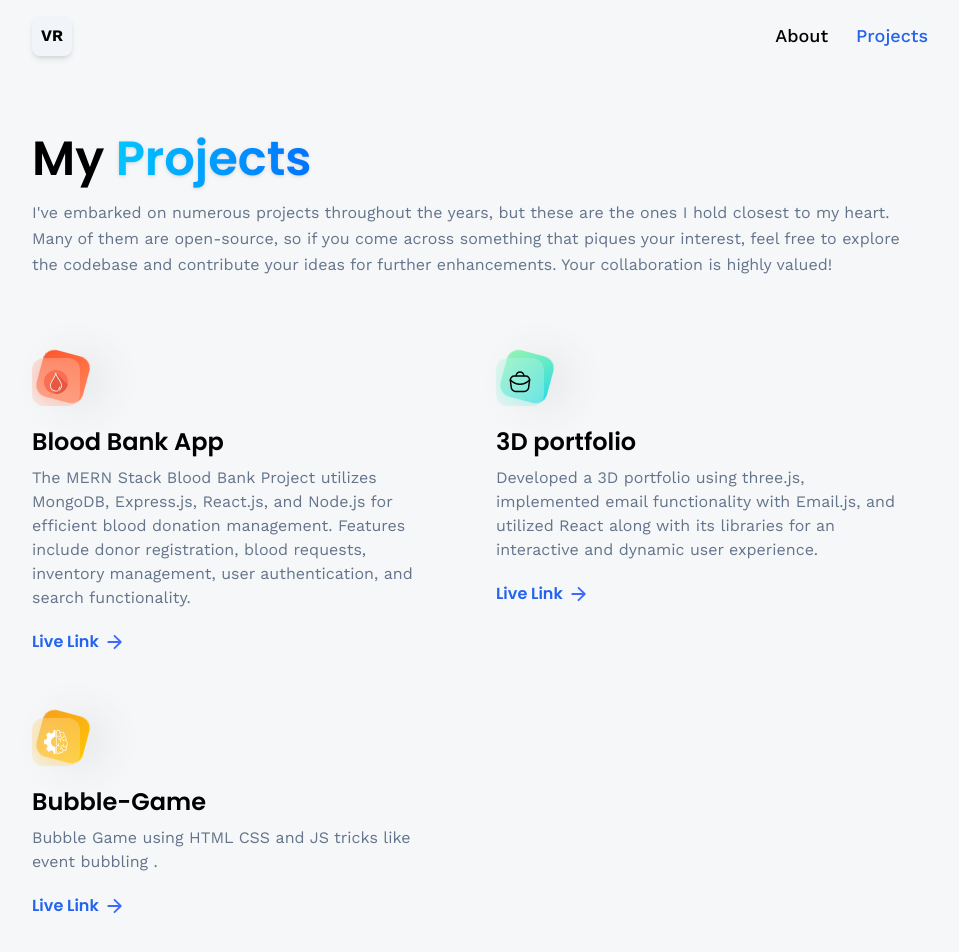
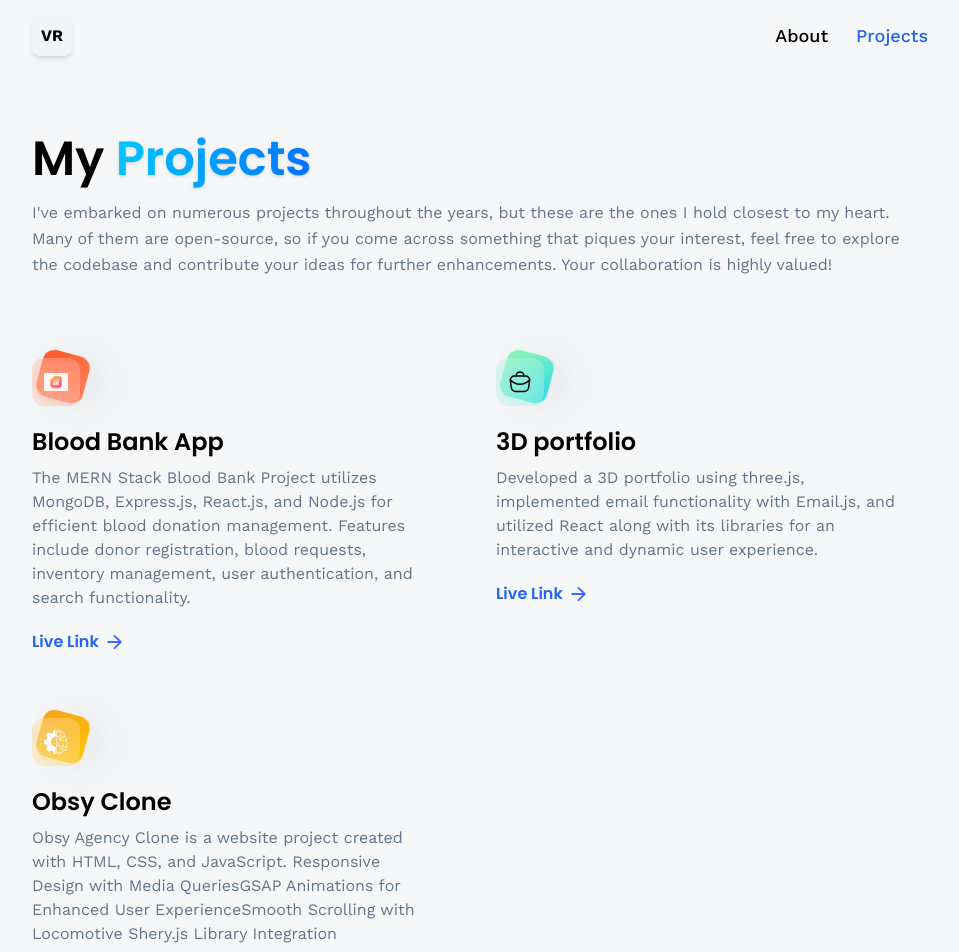
Before and after one commit to vishal0316/3d_portfolio, a React (Vite) app: page /projects in a window 1280 px wide. Shown: the top 952 px of the page, without its empty margins (160-1119 px from the left). Built offline with nearby package versions, Linux system fonts and the light colour scheme.

Commit message:
project update

```diff
--- a/src/constants/index.js
+++ b/src/constants/index.js
@@ -227,9 +227,9 @@ export const projects = [
   {
     iconUrl: summiz,
     theme: "btn-back-yellow",
-    name: "Bubble-Game",
+    name: "Obsy Clone",
     description:
-      "Bubble Game using HTML CSS and JS tricks like event bubbling  .",
-    link: "https://github.com/vishal0316/Bubble-Game",
+      "Obsy Agency Clone is a website project created with HTML, CSS, and JavaScript. Responsive Design with Media QueriesGSAP Animations for Enhanced User ExperienceSmooth Scrolling with Locomotive Shery.js Library Integration",
+    link: "https://github.com/vishal0316/Obsy",
   },
 ];
```
Also changed, not shown: src/assets/icons/pricewise.svg.
